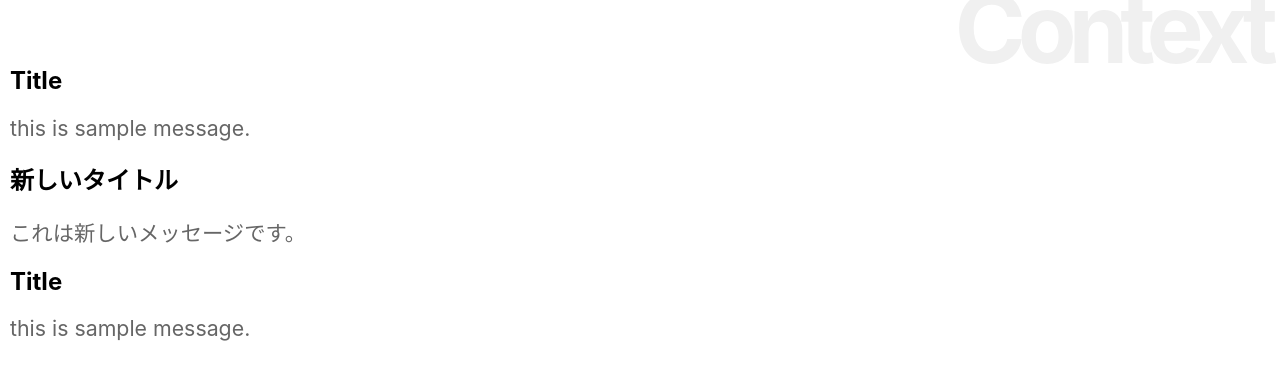
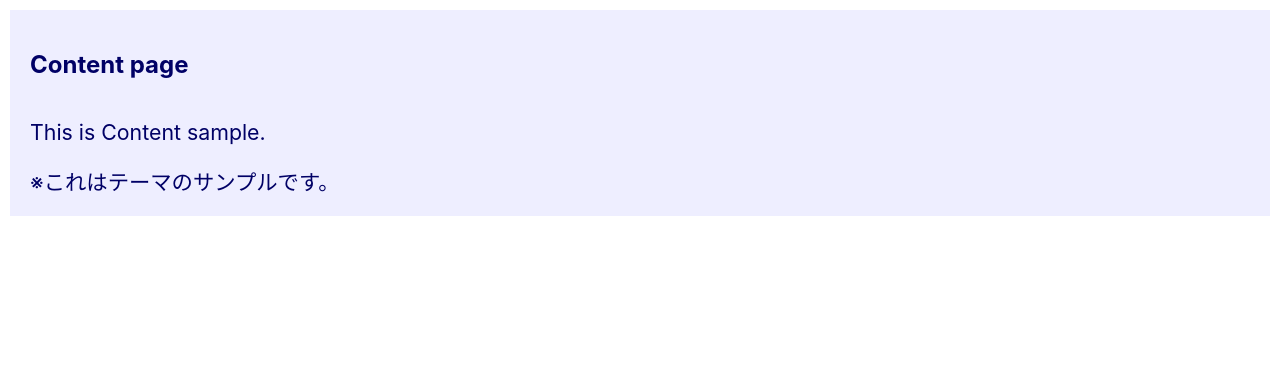
Before and after one commit to yuki-snow1823/React_study, a React (Create React App) app in the folder react-app/: page / in a window 1280 px wide. Shown: the top 380 px of the page. Built offline with nearby package versions, Linux system fonts and the light colour scheme.

Commit message:
[add]contextを使ったthemeの実装と選択

```diff
--- a/react-app/src/App.js
+++ b/react-app/src/App.js
@@ -2,56 +2,48 @@ import React, { Component } from "react";
 import Rect from "./Rect";
 import "./App.css";
 
-let data = {
-  title: "Title",
-  message: "this is sample message.",
+let theme = {
+  light: {
+    backgroundColor: "#eef",
+    color: "#006",
+    padding: "10px",
+  },
+  dark: {
+    backgroundColor: "#006",
+    color: "#eef",
+    padding: "10px",
+  },
 };
 
-const SampleContext = React.createContext(data);
+const ThemeContext = React.createContext(theme.light); //★
 
 class App extends Component {
-  newdata = {
-    title: "新しいタイトル",
-    message: "これは新しいメッセージです。",
-  };
+  static contextType = ThemeContext;
 
   render() {
     return (
-      <div>
-        <h1> Context </h1> <Title />
-        <Message />
-        <SampleContext.Provider value={this.newdata}>
-          <Title />
-          <Message />
-        </SampleContext.Provider>{" "}
-        <Title />
-        <Message />
+      <div style={this.context}>
+        <Title value="Content page" />
+        <Message value="This is Content sample." />
+        <Message value="※これはテーマのサンプルです。" />
       </div>
     );
   }
 }
 
 class Title extends Component {
-  static contextType = SampleContext;
+  static contextType = ThemeContext;
 
   render() {
-    return (
-      <div>
-        <h2> {this.context.title} </h2>{" "}
-      </div>
-    );
+    return <h2 style={this.context}> {this.props.value} </h2>;
   }
 }
 
 class Message extends Component {
-  static contextType = SampleContext;
+  static contextType = ThemeContext;
 
   render() {
-    return (
-      <div>
-        <p> {this.context.message} </p>{" "}
-      </div>
-    );
+    return <p style={this.context}> {this.props.value} </p>;
   }
 }
 
```
